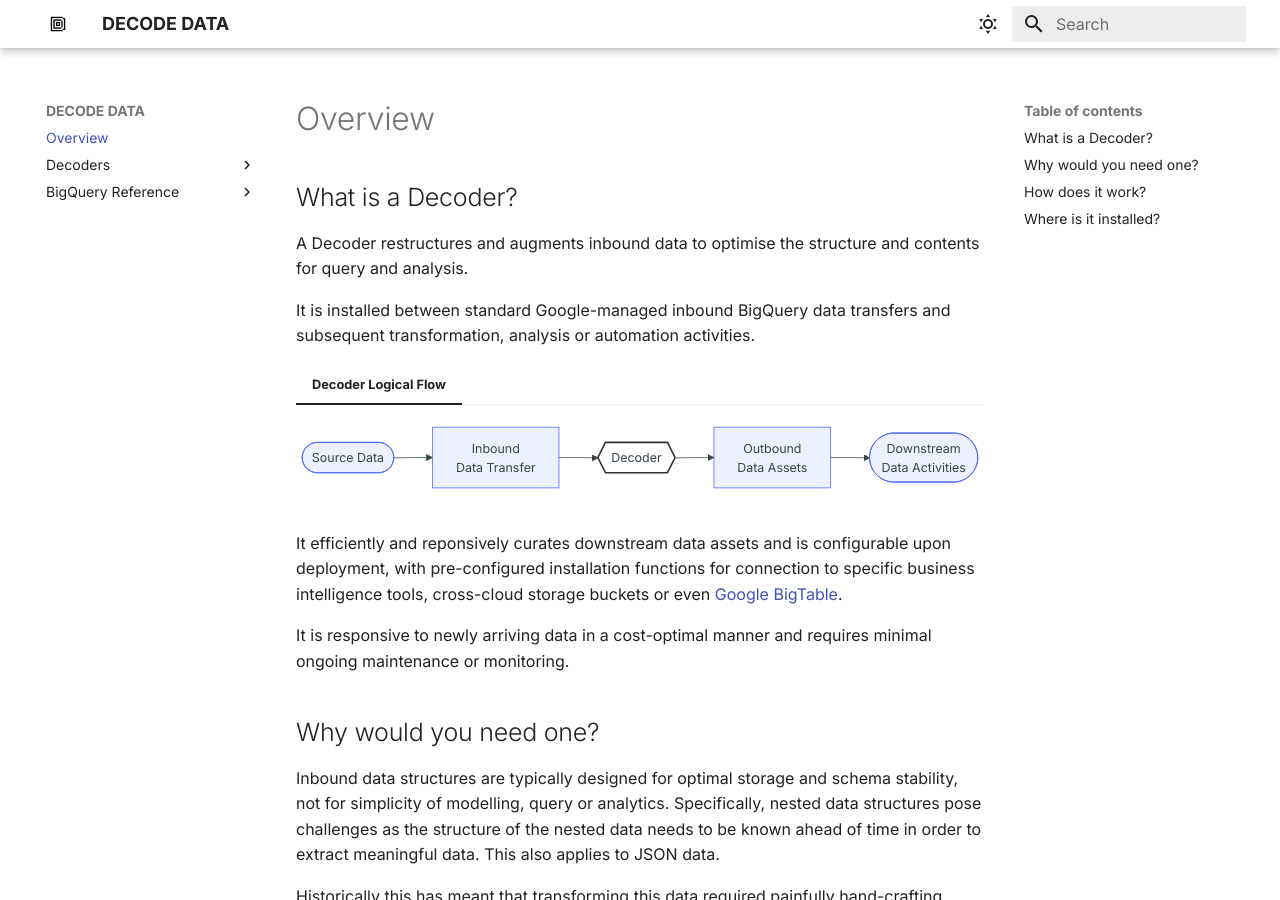
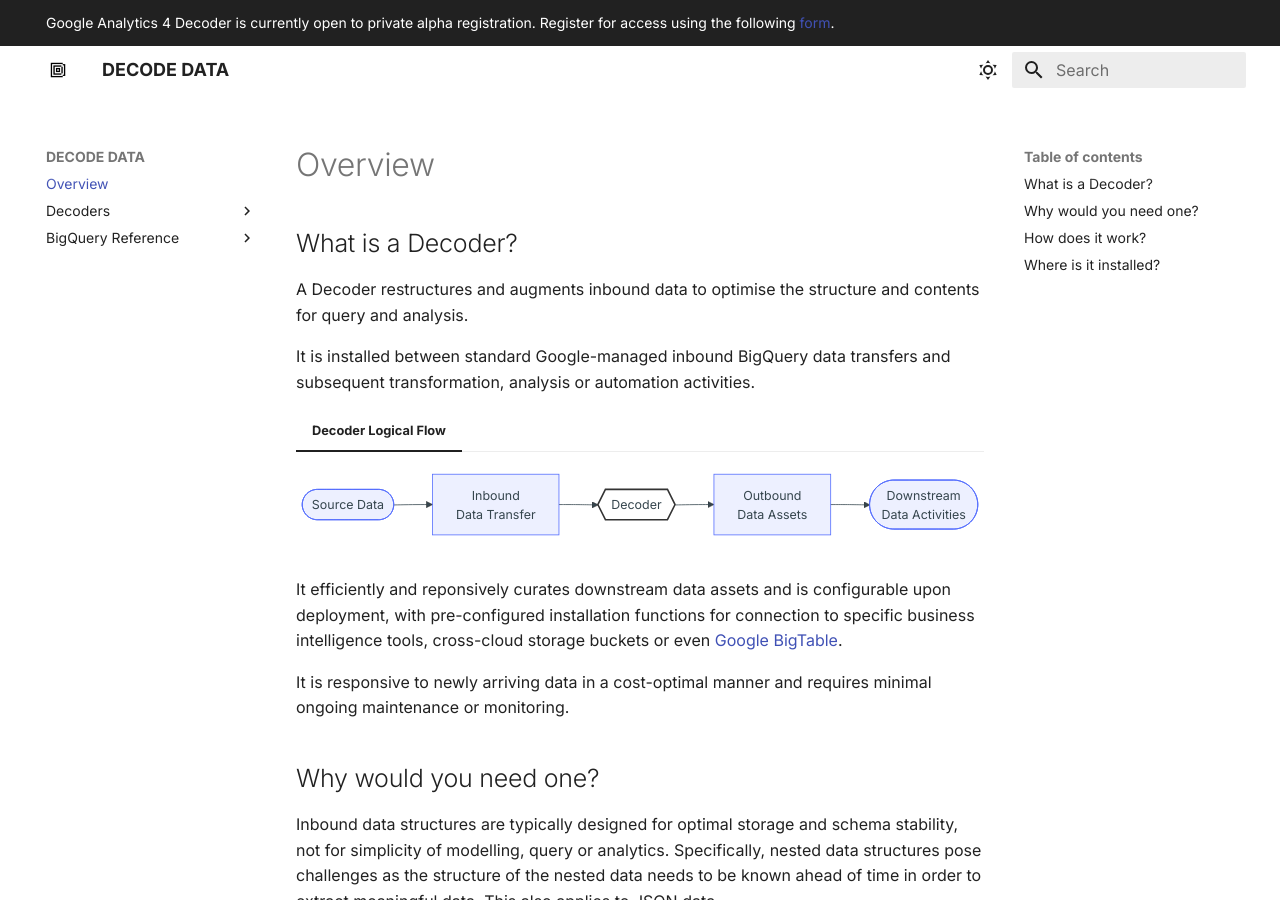
Before and after one commit to decode-data/decode-data.github.io, an MkDocs documentation site: the page built from docs/index.md, in a window 1280 px wide and 900 px high. Built offline with MkDocs 1.6.1 and Material for MkDocs 9.7.7, drawn with Linux system fonts in a browser that asks for light colours.

Commit message:
added registration header

```diff
--- a/mkdocs.yml
+++ b/mkdocs.yml
@@ -3,6 +3,7 @@ site_url: https://decodedata.io/
 
 theme:
   name: material
+  custom_dir: overrides
   font:
     text: Inter
   palette:
--- /dev/null
+++ b/overrides/main.html
@@ -0,0 +1,8 @@
+{% extends "base.html" %}
+
+{% block announce %}
+<body>
+Google Analytics 4 Decoder is currently open to private alpha registration.
+Register for access using the following <a href="https://forms.gle/Y7bs7eQn1kZ2s4j29">form</a>.
+</body>
+{% endblock %}
```
